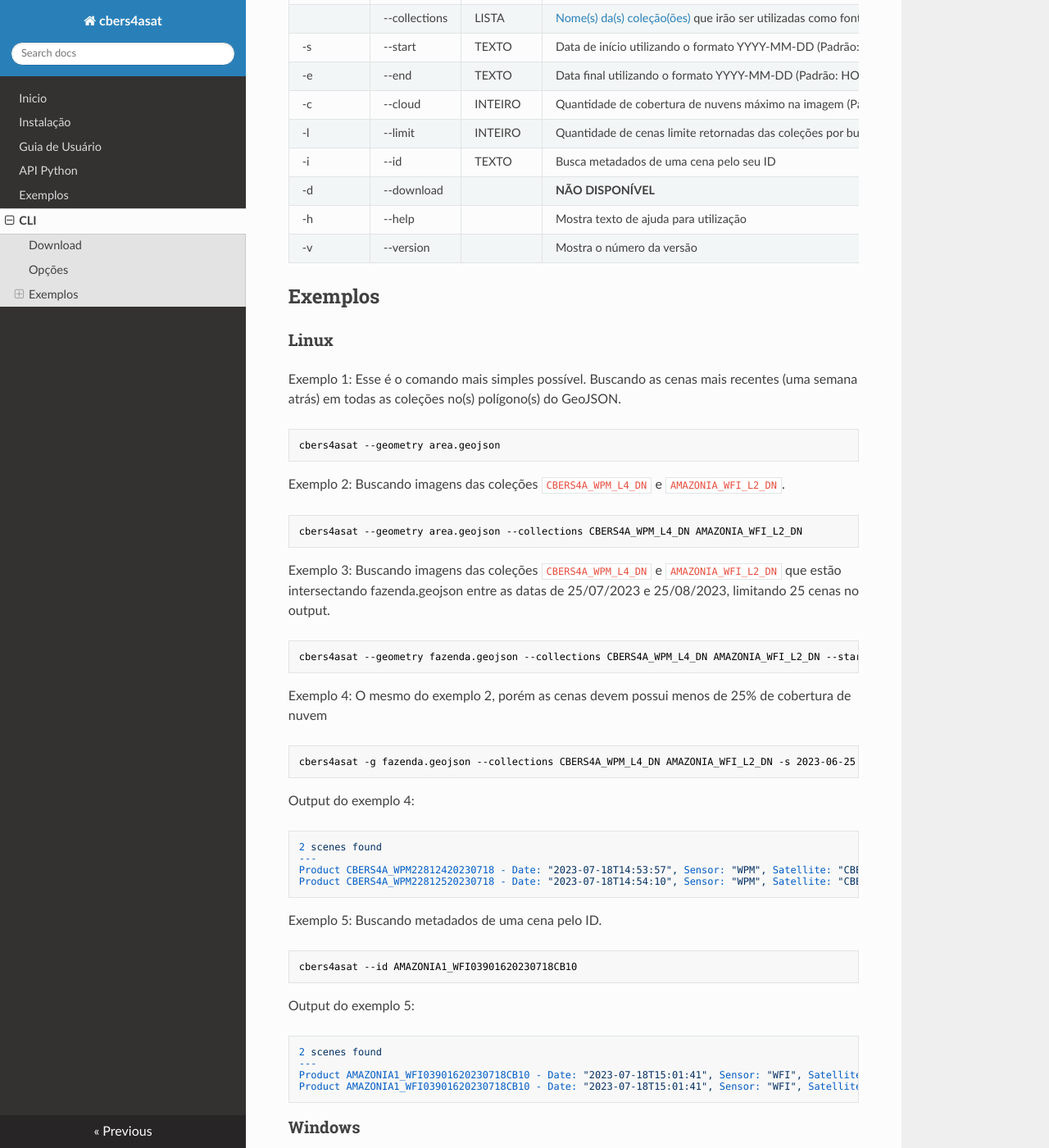
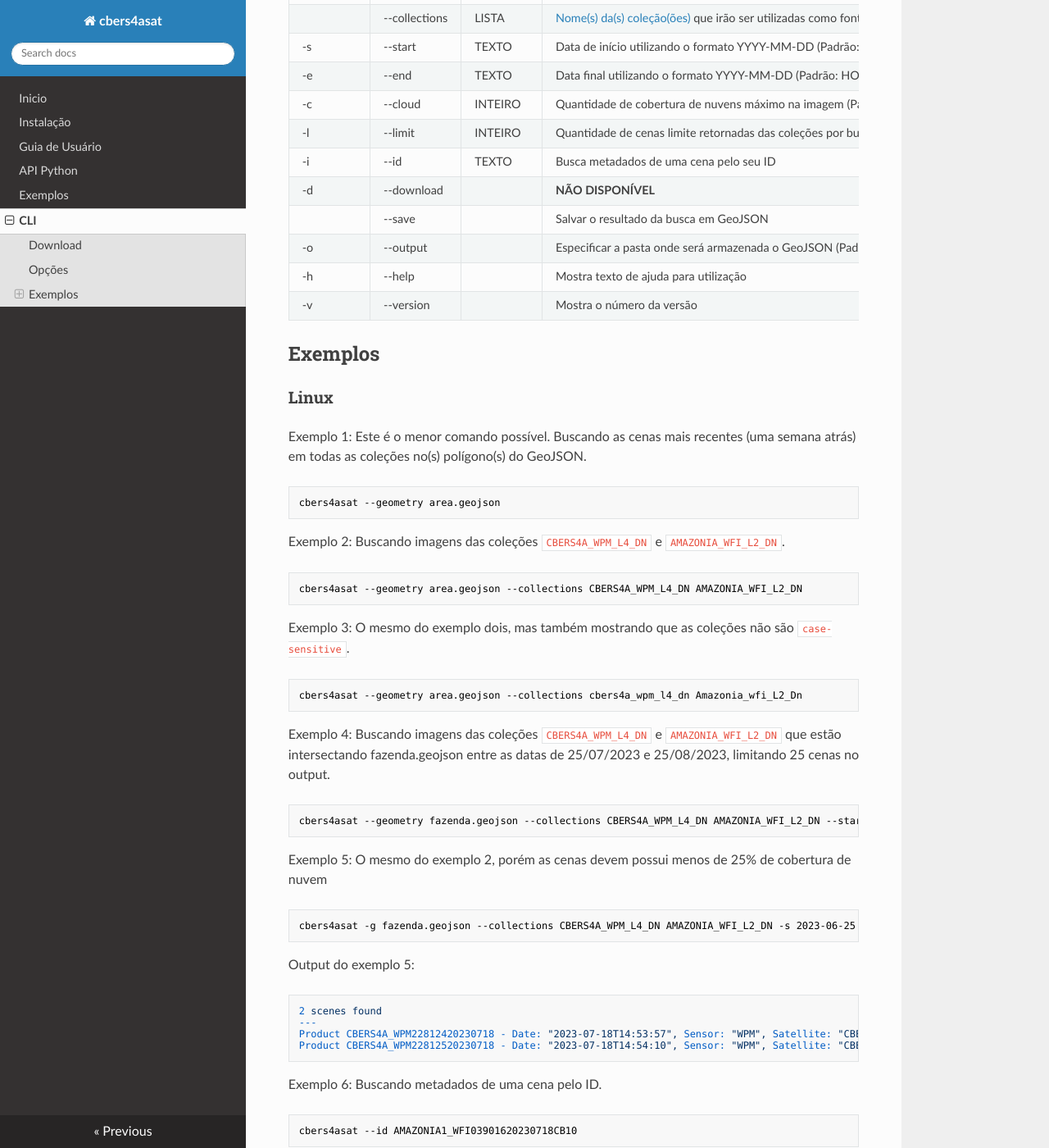
Before and after one commit to gabriel-russo/cbers4asat, an MkDocs documentation site: the page built from docs/cli.md, in a window 1280 px wide and 1400 px high, scrolled down 638 px. Shown: the whole window at 82% size. Built offline with MkDocs 1.6.1, drawn with Linux system fonts in a browser that asks for light colours; nearby versions of some CDN libraries; some of the changed text lies outside the part shown.

Commit message:
Docs - Documentação CLI atualizada

````diff
--- a/docs/cli.md
+++ b/docs/cli.md
@@ -4,7 +4,6 @@
 consumir o catálogo de imagens do CBERS-04A e AMAZONIA-1.
 
 É uma maneira mais fácil e rápida de consultar e baixar cenas no catálogo sem a necessidade de escrever código em Python.
-
 
 ## Download
 
@@ -25,6 +24,8 @@
 | -l         | --limit       | INTEIRO | Quantidade de cenas limite retornadas das coleções por busca  (Padrão: 25)                                                                                                                  |
 | -i         | --id          | TEXTO   | Busca metadados de uma cena pelo seu ID                                                                                                                                                     |
 | -d         | --download    |         | **NÃO DISPONÍVEL**                                                                                                                                                                          |
+|            | --save        |         | Salvar o resultado da busca em GeoJSON                                                                                                                                                      |
+| -o         | --output      |         | Especificar a pasta onde será armazenada o GeoJSON (Padrão: Diretório atual)                                                                                                                |
 | -h         | --help        |         | Mostra texto de ajuda para utilização                                                                                                                                                       |
 | -v         | --version     |         | Mostra o número da versão                                                                                                                                                                   |
 
@@ -33,7 +34,7 @@
 
 ### Linux
 
-Exemplo 1: Esse é o comando mais simples possível. Buscando as cenas mais recentes (uma semana atrás) em todas as
+Exemplo 1: Este é o menor comando possível. Buscando as cenas mais recentes (uma semana atrás) em todas as
 coleções no(s) polígono(s) do GeoJSON.
 ```commandline
 cbers4asat --geometry area.geojson
@@ -44,18 +45,23 @@
 cbers4asat --geometry area.geojson --collections CBERS4A_WPM_L4_DN AMAZONIA_WFI_L2_DN
 ```
 
-Exemplo 3: Buscando imagens das coleções `CBERS4A_WPM_L4_DN` e `AMAZONIA_WFI_L2_DN` que estão intersectando
+Exemplo 3: O mesmo do exemplo dois, mas também mostrando que as coleções não são `case-sensitive`.
+```commandline
+cbers4asat --geometry area.geojson --collections cbers4a_wpm_l4_dn Amazonia_wfi_L2_Dn
+```
+
+Exemplo 4: Buscando imagens das coleções `CBERS4A_WPM_L4_DN` e `AMAZONIA_WFI_L2_DN` que estão intersectando
 fazenda.geojson entre as datas de 25/07/2023 e 25/08/2023, limitando 25 cenas no output.
 ```commandline
 cbers4asat --geometry fazenda.geojson --collections CBERS4A_WPM_L4_DN AMAZONIA_WFI_L2_DN --start 2023-07-25 --end 2023-08-25 --limit 25
 ```
 
-Exemplo 4: O mesmo do exemplo 2, porém as cenas devem possui menos de 25% de cobertura de nuvem
+Exemplo 5: O mesmo do exemplo 2, porém as cenas devem possui menos de 25% de cobertura de nuvem
 ```commandline
 cbers4asat -g fazenda.geojson --collections CBERS4A_WPM_L4_DN AMAZONIA_WFI_L2_DN -s 2023-06-25 -e 2023-08-25 --limit 25 --cloud 25
 ```
 
-Output do exemplo 4:
+Output do exemplo 5:
 ```
 2 scenes found
 ---
@@ -63,17 +69,27 @@
 Product CBERS4A_WPM22812520230718 - Date: "2023-07-18T14:54:10", Sensor: "WPM", Satellite: "CBERS4A", Cloud: 0.0%, Path: 228, Row: 125, Collection: "CBERS4A_WPM_L4_DN"
 ```
 
-Exemplo 5: Buscando metadados de uma cena pelo ID.
+Exemplo 6: Buscando metadados de uma cena pelo ID.
 ```commandline
 cbers4asat --id AMAZONIA1_WFI03901620230718CB10
 ```
 
-Output do exemplo 5:
+Output do exemplo 6:
 ```
 2 scenes found
 ---
 Product AMAZONIA1_WFI03901620230718CB10 - Date: "2023-07-18T15:01:41", Sensor: "WFI", Satellite: "AMAZONIA1", Cloud: 30.0%, Path: 39, Row: 16, Collection: "AMAZONIA1_WFI_L2_DN"
 Product AMAZONIA1_WFI03901620230718CB10 - Date: "2023-07-18T15:01:41", Sensor: "WFI", Satellite: "AMAZONIA1", Cloud: 30.0%, Path: 39, Row: 16, Collection: "AMAZONIA1_WFI_L4_DN"
+```
+
+Exemplo 7: Salvando a busca em GeoJSON:
+```commandline
+cbers4asat -g area.geojson --collections CBERS4A_WPM_L4_DN AMAZONIA_WFI_L2_DN --save
+```
+
+Exemplo 8: Salvando a busca em GeoJSON num diretório específico:
+```commandline
+cbers4asat -g area.geojson --collections CBERS4A_WPM_L4_DN AMAZONIA_WFI_L2_DN --save --output Documents/
 ```
 
 ### Windows
````
